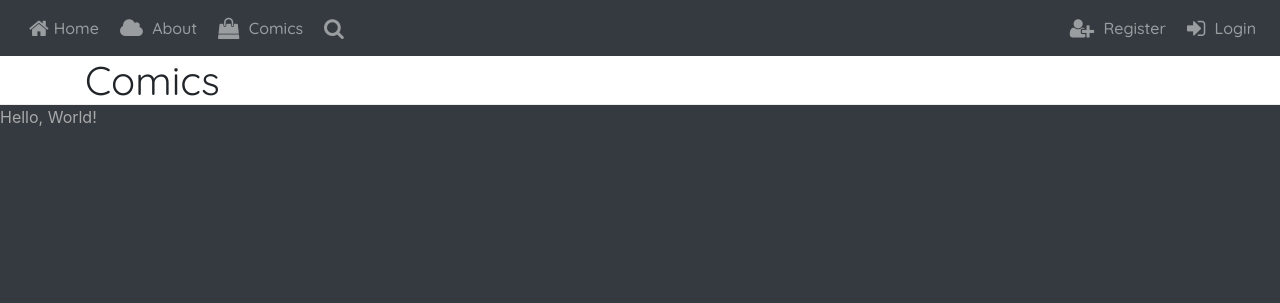
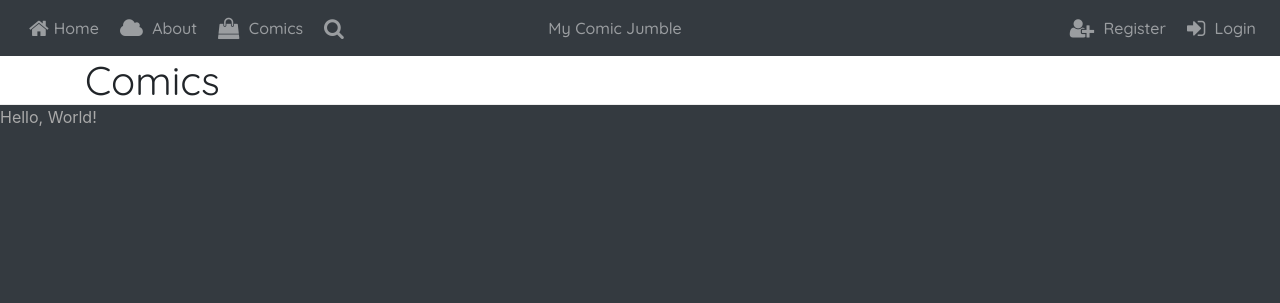
Before and after one commit to Code-Institute-Submissions/milestone4-mycomicjumble, a Django app: page /comics/ in a window 1280 px wide. Shown: the top 303 px of the page. Run offline with Django 3.2, Linux system fonts and the light colour scheme; data that the repository does not hold is empty; some libraries are stand-ins or nearby versions.

Commit message:
Add branding to navbar so title displays all pages

```diff
--- a/templates/base.html
+++ b/templates/base.html
@@ -38,6 +38,11 @@
                     <a class="nav-link" href="{% url 'search' %}"><i class="fa fa-search fa-lg" aria-hidden="true"></i></a>
                 </li>
             </ul>
+            <ul class="navbar-nav mr-auto">
+                <li class="nav-item">
+                    <a class="nav-link" href="#">My Comic Jumble</a>
+                </li>
+            </ul>
             <ul class="navbar-nav ml-auto">
                 <li class="nav-item">
                     <a class="nav-link" href="#"><i class="fa fa-user-plus fa-lg" aria-hidden="true"></i>
```
